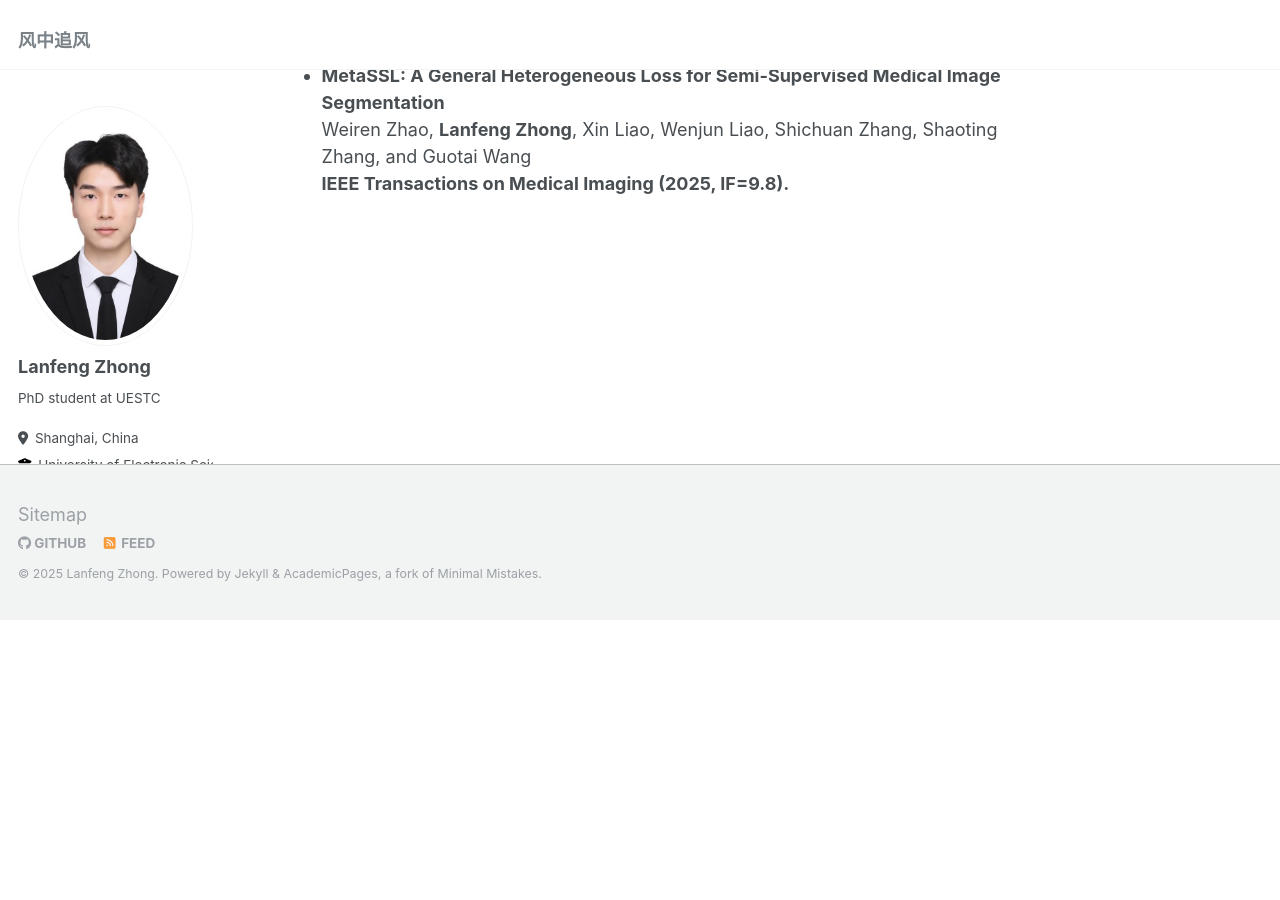
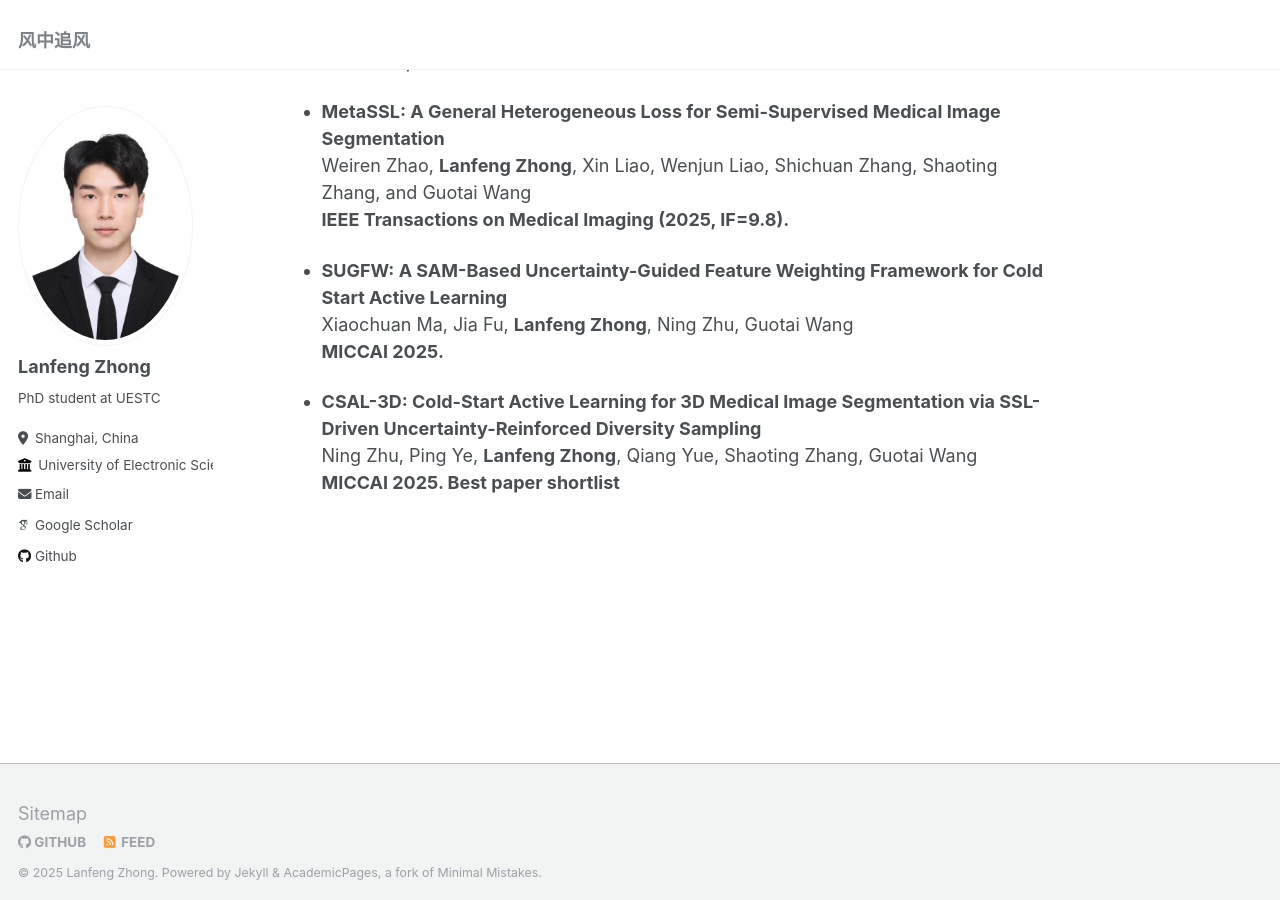
Before and after one commit to lanfz2000/lanfz2000.github.io, a Jekyll site: the page built from _pages/about.md, in a window 1280 px wide and 900 px high, scrolled down 1902 px. Built offline with Jekyll 4.4.1, drawn with Linux system fonts in a browser that asks for light colours; some web fonts are replaced; before the commit the page ends 2521 px from its top, so only the background shows below that; some of the changed text lies outside the part shown.

Commit message:
Update about.md

```diff
--- a/_pages/about.md
+++ b/_pages/about.md
@@ -9,13 +9,14 @@ redirect_from:
 
 About me
 ======
-* I am a PhD student at University of Electronic Science and Technology of China and Shanghai AI Lab from 2024/09, under the supervision of [Guotai Wang](https://scholar.google.com/citations?user=Z2sFN4EAAAAJ&hl=en&oi=ao) and [Shaoting Zhang](https://scholar.google.com/citations?user=oiBMWK4AAAAJ&hl=en). Major in medical image analysis.
+* I am a joint PhD student at University of Electronic Science and Technology of China and Shanghai AI Lab from 2024/09, under the supervision of [Guotai Wang](https://scholar.google.com/citations?user=Z2sFN4EAAAAJ&hl=en&oi=ao) and [Shaoting Zhang](https://scholar.google.com/citations?user=oiBMWK4AAAAJ&hl=en). Major in medical image analysis.
 * I received Bachelor's Degree at University of Electronic Science and Technology of China in 2022. Major in Electronic Engineering.
 
 # Reward
 - UESTC Academic Seedling Award, 4/210. 2024.04
 - National Scholarship, 9/426. 2023.10
 - UESTC First-Class Outstanding Student Scholarship, 20%. 2020.10, 2022.10, 2023.10
+- UESTC Second-Class Outstanding Student Scholarship, 30%. 2025.10
 
 # Experiences
 - 2025.09-now, Shanghai AI Lab, Intern. Pathology multimodal large language model, vision foundation model.
@@ -58,3 +59,11 @@ Weiren Zhao*, **Lanfeng Zhong**\*, Guotai Wang
 - **MetaSSL: A General Heterogeneous Loss for Semi-Supervised Medical Image Segmentation**
 Weiren Zhao, **Lanfeng Zhong**, Xin Liao, Wenjun Liao, Shichuan Zhang, Shaoting Zhang, and Guotai Wang
 **IEEE Transactions on Medical Imaging (2025, IF=9.8).**
+
+- **SUGFW: A SAM-Based Uncertainty-Guided Feature Weighting Framework for Cold Start Active Learning**
+Xiaochuan Ma, Jia Fu, **Lanfeng Zhong**, Ning Zhu, Guotai Wang
+**MICCAI 2025.**
+
+- **CSAL-3D: Cold-Start Active Learning for 3D Medical Image Segmentation via SSL-Driven Uncertainty-Reinforced Diversity Sampling**
+Ning Zhu, Ping Ye, **Lanfeng Zhong**, Qiang Yue, Shaoting Zhang, Guotai Wang
+**MICCAI 2025. Best paper shortlist**
```
